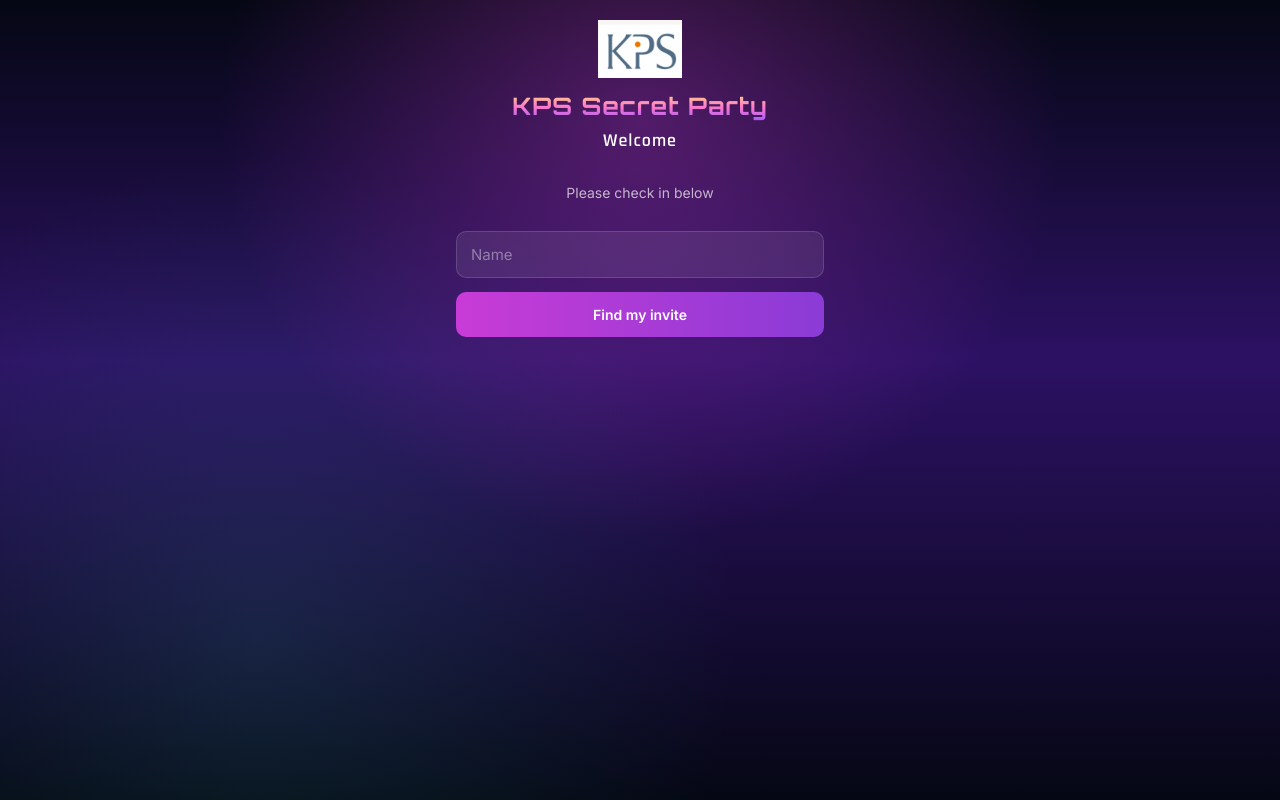
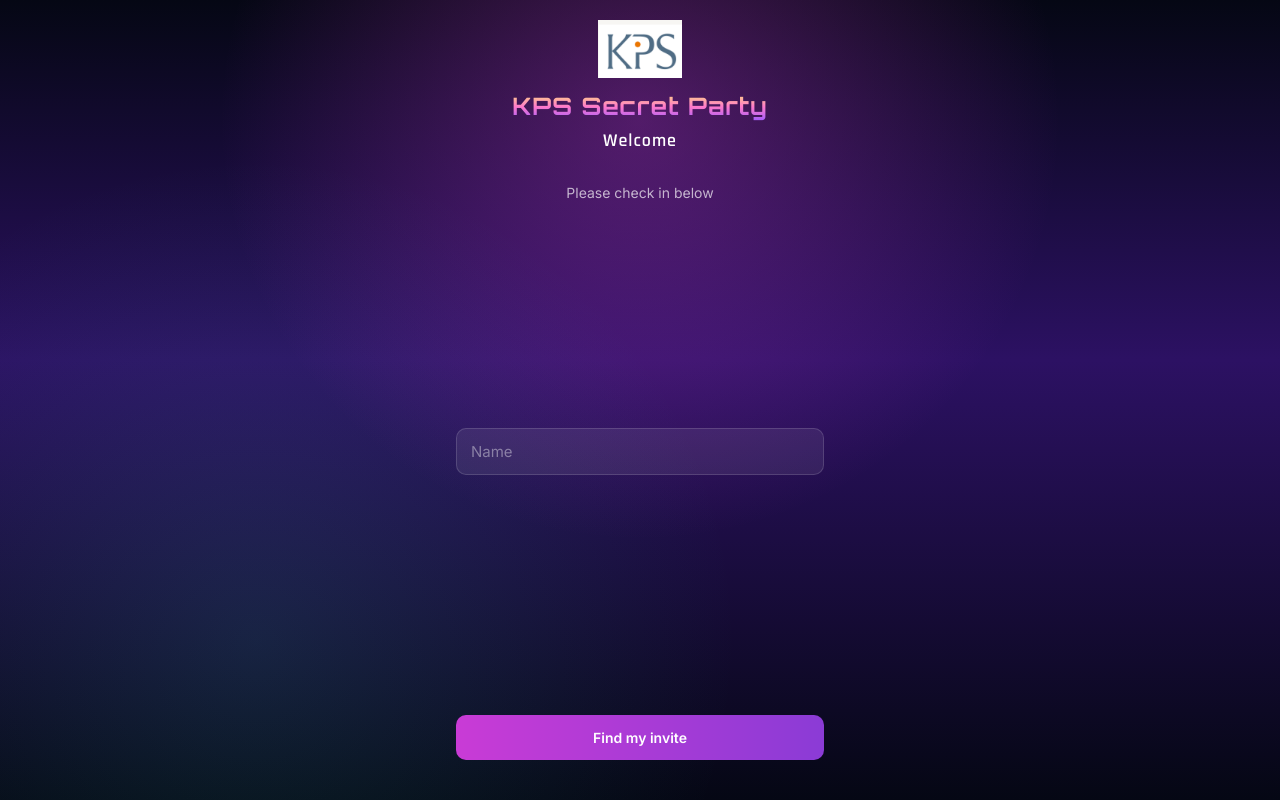
Before and after one commit to KPS-UK/KPS_Secret_Party, a Next.js app: page / in a window 1280 px wide. Built offline with nearby package versions, Linux system fonts and the light colour scheme.

Commit message:
update layout

```diff
--- a/app/page.js
+++ b/app/page.js
@@ -148,8 +148,9 @@
             <h1 className="event-name">KPS Secret Party</h1>
             <p className="welcome-text">Welcome</p>
             <p className="sub" style={{ marginTop: 26 }}>Please check in below</p>
-            <form onSubmit={handleSearch}>
-              <div className="field-group" style={{ marginTop: 28 }}>
+            <div className="spacer" />
+            <form onSubmit={handleSearch} style={{ display: 'contents' }}>
+              <div className="field-group">
                 <input
                   type="text"
                   id="search-input"
@@ -159,11 +160,11 @@
                 />
                 {searchError && <p className="error-text">{searchError}</p>}
               </div>
+              <div className="spacer" />
               <button type="submit" className="btn btn-primary" disabled={submitting}>
                 {submitting ? 'Searching...' : 'Find my invite'}
               </button>
             </form>
-            <div className="spacer" />
           </>
         )}
 
@@ -203,7 +204,7 @@
 
         {screen === 'confirm' && (
           <>
-            <img src="/kps-logo.png" alt="KPS" className="logo-img" />
+            <img src="/kps-logo.png" alt="KPS" className="logo-img" style={{ marginBottom: 26 }} />
             <h1 className="headline" style={{ fontSize: 28, marginBottom: 18 }}>
               You&apos;re on
               <br />
@@ -275,9 +276,9 @@
 
             {formError && <p className="error-text">{formError}</p>}
 
+            <div className="spacer" />
             <button
               className="btn btn-primary"
-              style={{ marginTop: 36 }}
               onClick={handleConfirm}
               disabled={submitting}
             >
@@ -286,7 +287,6 @@
             <button className="btn btn-ghost" onClick={() => setScreen('search')}>
               Back to search
             </button>
-            <div className="spacer" />
           </>
         )}
 
@@ -338,9 +338,9 @@
               />
             </div>
             {formError && <p className="error-text">{formError}</p>}
+            <div className="spacer" />
             <button
               className="btn btn-primary"
-              style={{ marginTop: 8 }}
               onClick={handleRegister}
               disabled={submitting}
             >
@@ -349,13 +349,12 @@
             <button className="btn btn-ghost" onClick={() => setScreen('search')}>
               Back to search
             </button>
-            <div className="spacer" />
           </>
         )}
 
         {screen === 'welcome' && (
           <>
-            <div className="welcome-icon" style={{ marginTop: 0 }}>
+            <div className="welcome-icon" style={{ marginTop: 0, marginBottom: 26 }}>
               <svg
                 viewBox="0 0 24 24"
                 fill="none"
@@ -369,7 +368,7 @@
                 <polyline points="20 6 9 17 4 12"></polyline>
               </svg>
             </div>
-            <h1 className="headline" style={{ fontSize: 30, marginTop: 4 }}>
+            <h1 className="headline" style={{ fontSize: 30 }}>
               Welcome,
               <br />
               <span
@@ -382,7 +381,8 @@
             <p className="sub" style={{ fontSize: 20 }}>
               Enjoy the party.
             </p>
-            <button className="btn btn-primary" style={{ marginTop: 60 }} onClick={resetAndReturn}>
+            <div className="spacer" />
+            <button className="btn btn-primary" onClick={resetAndReturn}>
               Done - next guest
             </button>
           </>
```
